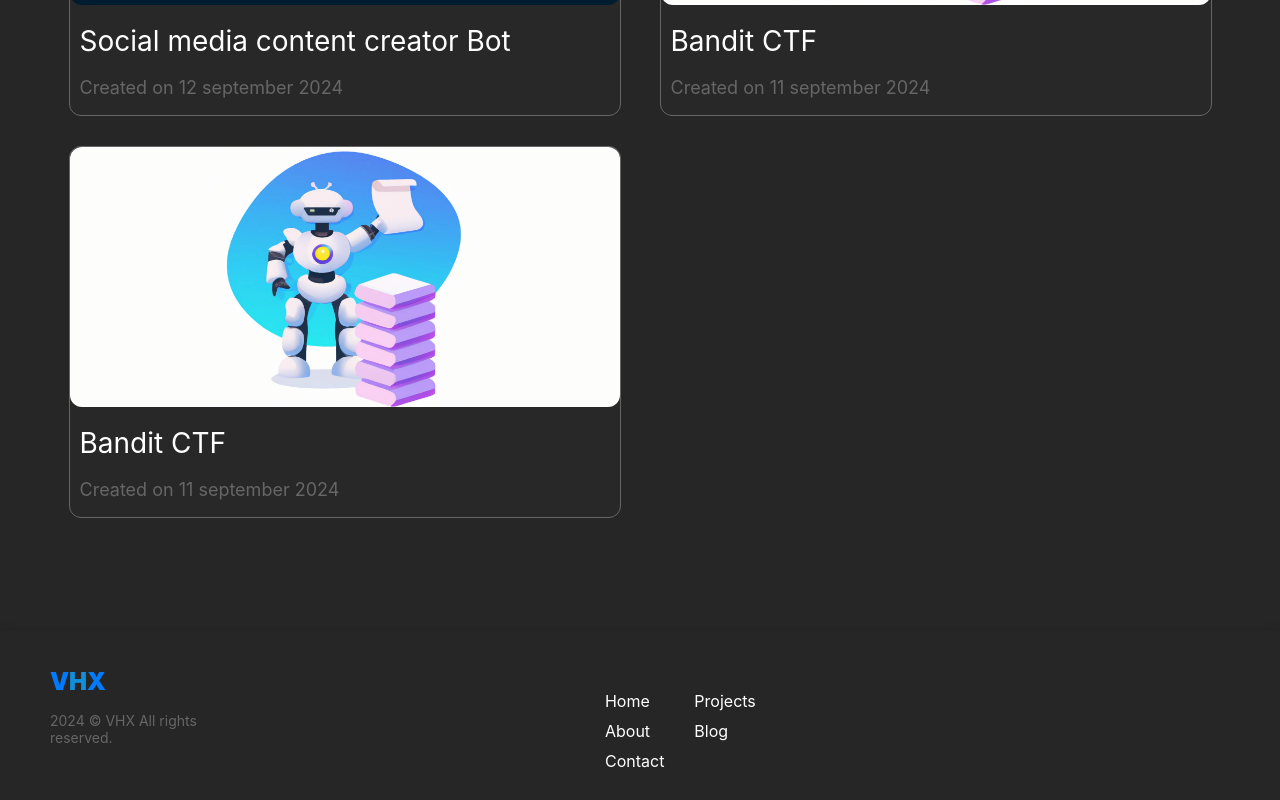
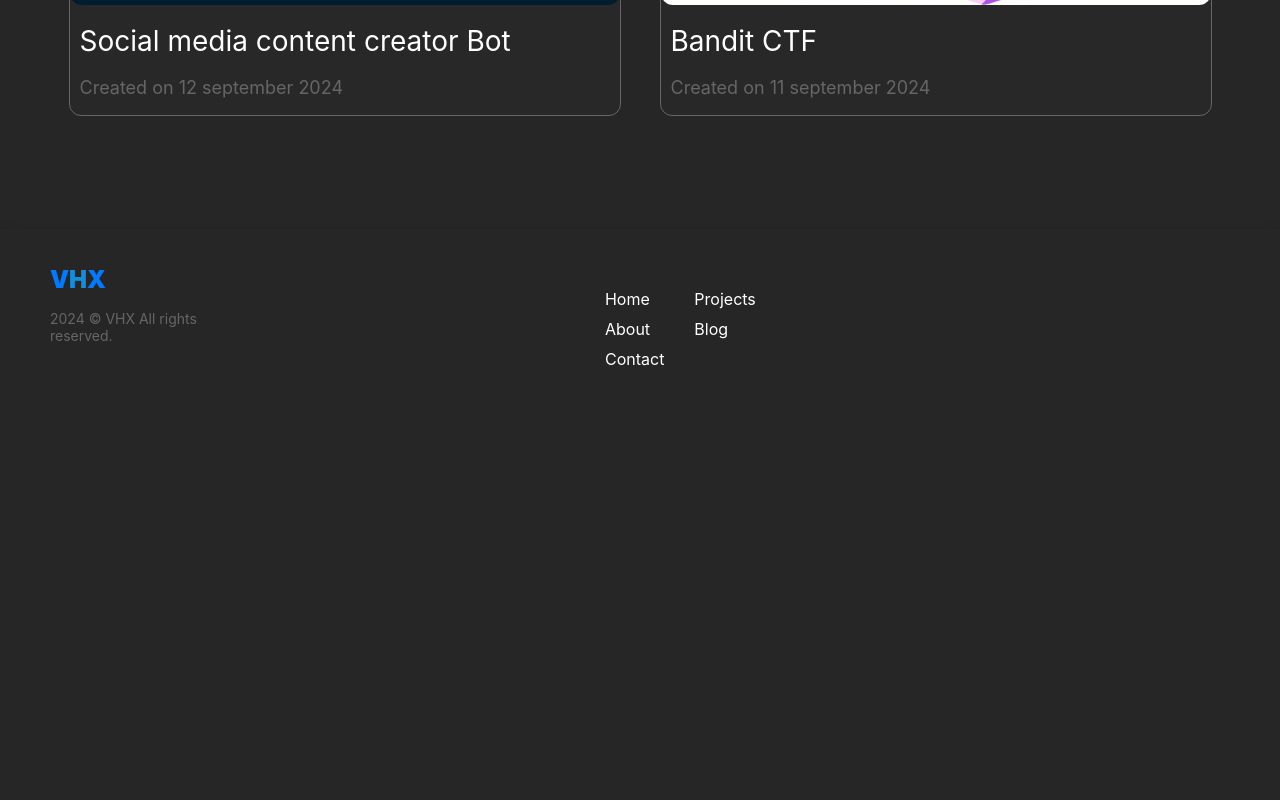
Before and after one commit to VictorhpXavier/Portfolio, a React (Create React App) app in the folder client/: page /blog in a window 1280 px wide. Shown: the part 1760-2560 px from the top of the page. After the commit the page ends 2158 px from the top, so only its background shows below. Built offline with nearby package versions, Linux system fonts and the light colour scheme; a web font is replaced by a local one.

Commit message:
Portfolio almost done 1 commit left

```diff
--- a/client/src/components/Blog.jsx
+++ b/client/src/components/Blog.jsx
@@ -22,7 +22,7 @@ function Blog() {
             date: '23 august 2024',
             pcDate: new Date('2024-08-23'),
             Languages: ['REACT','JavaScript', 'NODEJS', 'SQL'],
-            categories: '',
+            categories: [''],
         },
         {
             link: 'AutomateLife',
@@ -70,22 +70,13 @@ function Blog() {
             categories: ['Machine-Learning'],
         },
         {
-            link: 'bandit',
+            link: 'BanditCtf',
             title: `Bandit CTF`,
             image: 'evaluator.webp',
             date: '11 september 2024',
             pcDate: new Date('2024-09-11'),
             Languages: ['REACT','JavaScript', 'PYTHON'],
-            categories: ['CTF'],
-        },
-        {
-            link: 'bandi2t',
-            title: `Bandit CTF`,
-            image: 'evaluator.webp',
-            date: '11 september 2024',
-            pcDate: new Date('2024-09-11'),
-            Languages: ['REACT','JavaScript', 'PYTHON'],
-            categories: ['CTF'],
+            categories: ['Capture-The-Flag'],
         },
     ];
 
@@ -163,28 +154,30 @@ function Blog() {
     };
 
     const handlecheckBoxFuseSearchQuery = () => {
-        /* problem with this lines i think Machine learning working but not CTF*/
         let sortedProjects = [...myProjects];
-        let matchingCategory = updatedArray.find(value => myProjects[0].categories.includes(value));
+
+        // Filter projects based on matching categories in updatedArray
         const projectsWithSpecificCategory = myProjects.filter(project =>
-            project.categories.includes(matchingCategory)
+            project.categories.some(category => updatedArray.includes(category))
         );
-        /**/
-        console.log("sorted projects", sortedProjects)
-        console.log("specific categories", projectsWithSpecificCategory)
-        console.log("matching category", matchingCategory)
+
+        if (projectsWithSpecificCategory.length > 0) {
+            sortedProjects = projectsWithSpecificCategory;
+        }
+
+        // Sorting logic based on 'Oldest' or 'Recent' in updatedArray
         if (updatedArray.includes('Oldest')) {
             sortedProjects.sort((a, b) => new Date(a.pcDate) - new Date(b.pcDate));
         } else if (updatedArray.includes('Recent')) {
             sortedProjects.sort((a, b) => new Date(b.pcDate) - new Date(a.pcDate));
         }
 
+        // Update the state based on whether there are any sorted projects or not
         if (sortedProjects.length === 0) {
             setFilteredProjects(myProjects);
         } else {
             setFilteredProjects(sortedProjects);
         }
-
 
     };
 
@@ -297,7 +290,7 @@ function Blog() {
                             <label>
                                 <input
                                     type="checkbox"
-                                    id="CTF"
+                                    id="Capture-The-Flag"
                                     onChange={handleCheckboxChange}
                                 />
                                 <span>Capture the flag</span>
--- a/client/src/components/BlogPost.jsx
+++ b/client/src/components/BlogPost.jsx
@@ -60,6 +60,11 @@ const blogPosts = {
     HeaderImage: `${process.env.PUBLIC_URL}/BlogImages/what-are-bots.jpg`,
     TryProjectdisplay: "none"
   },
+  BanditCtf: {
+    title: "will this work?",
+    TryProjectdisplay: "none"
+  },
+
 };
 
 export default function BlogPost() {
```
